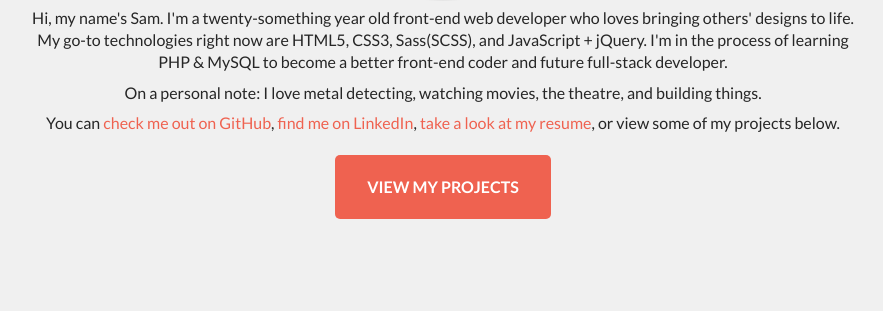
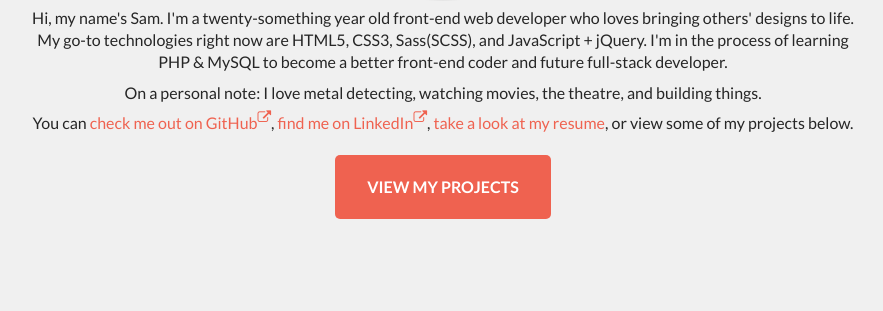
Before and after one commit to samvk/samvk, a PHP site: page / in a window 1280 px wide. Shown: the part 1045-1356 px from the top of the page, without its empty margins (197-1080 px from the left). Run offline with PHP 8.4, Linux system fonts and the light colour scheme; some libraries are stand-ins or nearby versions.

Commit message:
add external link icon

```diff
--- a/css/style.css
+++ b/css/style.css
@@ -1108,6 +1108,21 @@ a, span, img {
 
 nav {
   z-index: 300;
+}
+
+sub, sup {
+  position: relative;
+  vertical-align: baseline;
+  font-size: 0.85em !important;
+  line-height: 0;
+}
+
+sup {
+  top: -0.5em;
+}
+
+sub {
+  bottom: -0.25em;
 }
 
 .underline, u {
--- a/index.html
+++ b/index.html
@@ -56,7 +56,7 @@
 
 				<p>Hi, my name's Sam. I'm a twenty-something year old front-end web developer who loves bringing others' designs to life. My go-to technologies right now are HTML5, CSS3, Sass(SCSS), and JavaScript + jQuery.  I'm in the process of learning PHP &amp; MySQL to become a better front-end coder and future full-stack developer.</p>
 				<p>On a personal note: I love metal detecting, watching movies, the theatre, and building things.</p>
-				<p>You can <a href="https://github.com/samvnkauffman" target="_blank">check me out on GitHub</a>, <a href="https://linkedin.com/in/sam-kauffman-111b18ba" target="_blank">find me on LinkedIn</a>, <a href="docs/SamKauffman_Resume.pdf" target="_blank">take a look at my resume</a>, or view some of my projects below.</p>
+                <p>You can <a href="https://github.com/samvnkauffman" target="_blank">check me out on GitHub<sup class="fa fa-external-link"></sup></a>, <a href="https://linkedin.com/in/sam-kauffman-111b18ba" target="_blank">find me on LinkedIn<sup class="fa fa-external-link"></sup></a>, <a href="docs/SamKauffman_Resume.pdf" target="_blank">take a look at my resume</a>, or view some of my projects below.</p>
 
 				<a class="autoscroll button" href="#projects">View my projects</a>
             </div>
```
Also changed, not shown: sass/_updater.scss (+12 -0 lines), 1 other file.
